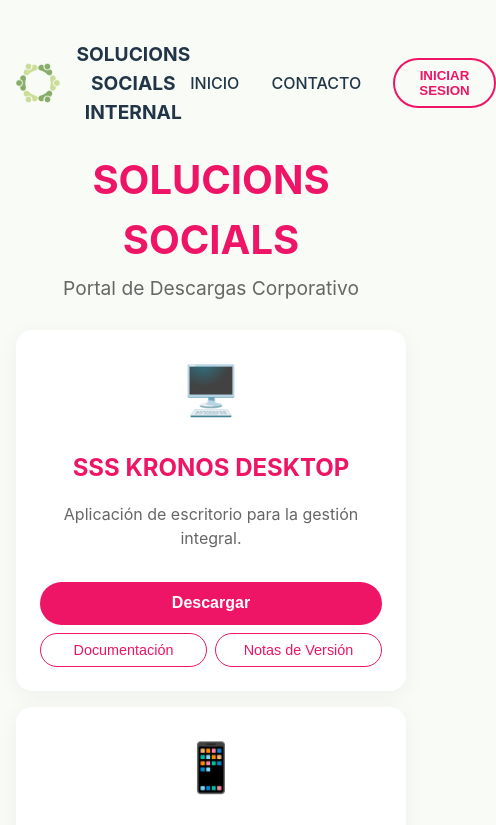
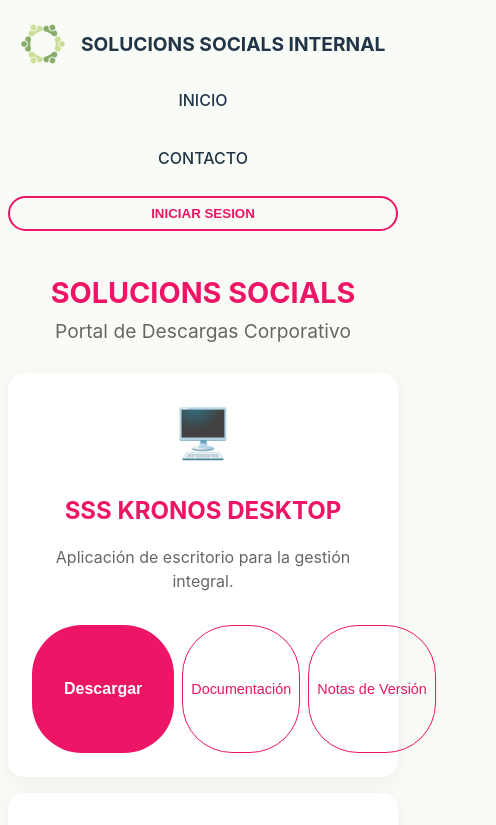
Before and after one commit to Solucions-Socials-Sostenibles-DEV/Solucions-Socials-Sostenibles-DevWebsite, a React (Vite) app: page / in a window 390 px wide. Shown: the top 825 px of the page, 496 px wide, since content can reach past the window. Built offline with nearby package versions, Linux system fonts and the light colour scheme.

Commit message:
FEAT: DIseño responsive para telefono implementado

```diff
--- a/src/App.css
+++ b/src/App.css
@@ -212,3 +212,67 @@
 .footer-links a:hover {
   color: var(--color-primary);
 }
+
+/* Responsive adjustments */
+@media (max-width: 768px) {
+  #root {
+    padding: 0.5rem;
+  }
+
+  .navbar {
+    flex-direction: column;
+    gap: 1rem;
+    padding: 1rem 0;
+  }
+
+  .navbar-brand {
+    width: 100%;
+    justify-content: center;
+  }
+
+  .navbar-links {
+    flex-direction: column;
+    width: 100%;
+    gap: 1rem;
+    padding-bottom: 1rem;
+  }
+
+  .navbar-links li {
+    width: 100%;
+  }
+
+  .navbar-links a,
+  .navbar-links button {
+    display: block;
+    width: 100%;
+    padding: 0.5rem 0;
+  }
+
+  .login-btn {
+    width: 100%;
+    box-sizing: border-box;
+  }
+
+  .header h2 {
+    font-size: 1.8rem;
+  }
+
+  .app-grid {
+    grid-template-columns: 1fr;
+    padding: 0 1rem;
+  }
+
+  .card-actions {
+    flex-direction: column;
+  }
+
+  .doc-btn,
+  .history-btn {
+    flex: 1 1 100%;
+  }
+
+  .footer-links {
+    flex-direction: column;
+    gap: 1rem;
+  }
+}
```
